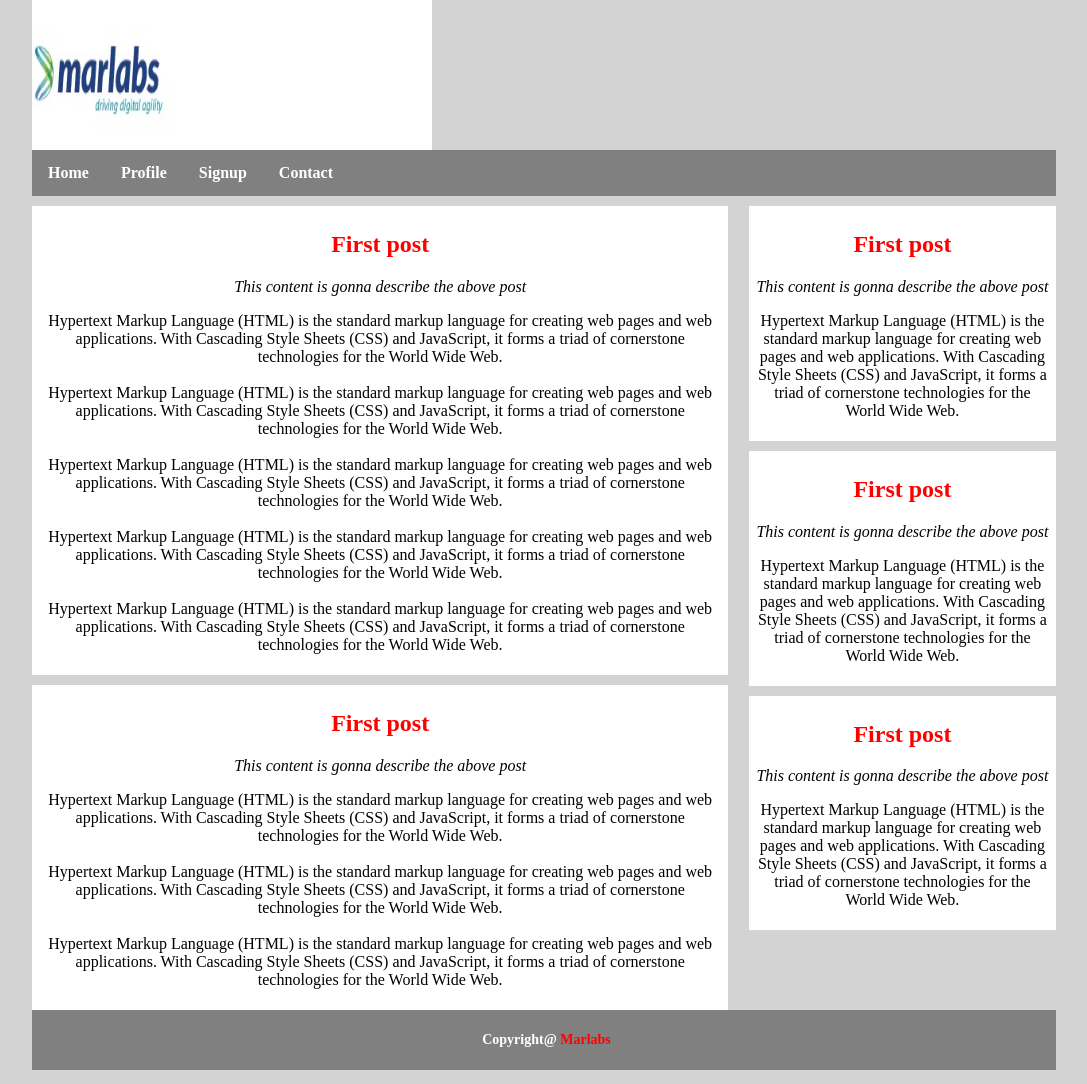
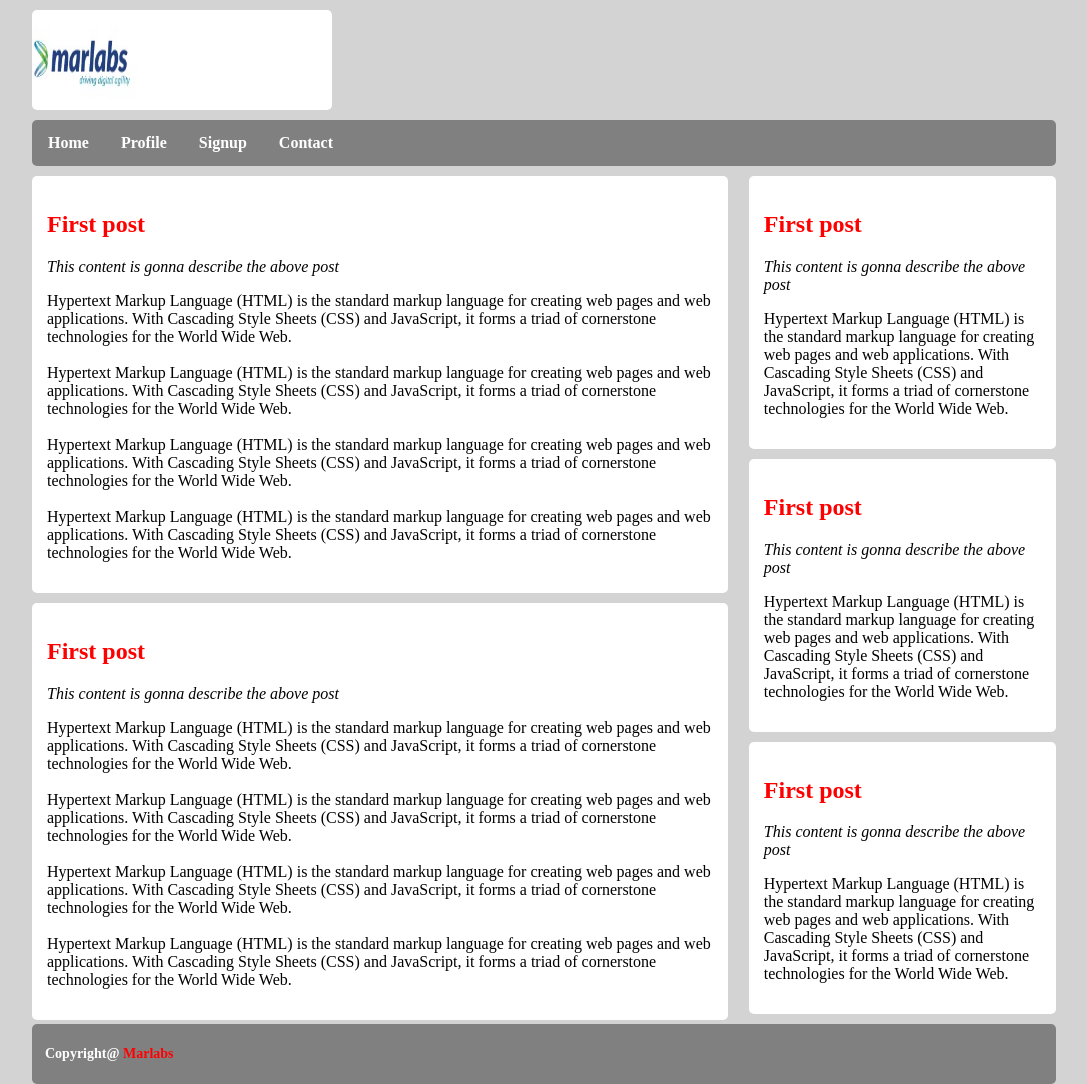
Before and after one commit to gurleenkaur16/Wireframes, a plain HTML site: page index.html in a window 1280 px wide. Shown: the whole page, without its empty margins (96-1183 px from the left). Drawn offline with Linux system fonts and the light colour scheme.

Commit message:
changes done

```diff
--- a/app.css
+++ /dev/null
@@ -1,77 +0,0 @@
-img{
-    width:400px ;
-    height:150px;
-}
-body {
-max-width: 80%;
-margin: auto;
-}
-
-ul {
-    list-style-type: none;
-    margin: 0;
-    padding: 0;
-    overflow: hidden;
-    background-color: red;
-}
-
-li {
-    float: left;
-}
-
-li a {
-    display: block;
-    color: white;
-    text-align: center;
-    padding: 14px 16px;
-    text-decoration: none;
-    font-weight: bold;
-}
-
-/* Change the link color to #111 (black) on hover */
-li a:hover {
-    background-color: darkred;
-}
-
-.left_side{
-    width: 68%;
-    float: left;
-}
-.Right_side{
-    width:30%;
-
-    float: right;
-}
-section{
-    margin-top: 10px;
-    padding: 5px;
-    text-align: center;
-    background-color: aqua;
-}
-.slider{
-    background-color: coral;
-}
-
-.footer {
-    background-color: red;
-    color: white;
-    text-align: center;
-    width: 100%;
-    float: left;
-
- }
-
- @media screen and (max-width: 600px)  {
-    body {
-        background-color:greenyellow;
-    }
-
-
-   .Right_side,.left_side{
-       float:none;
-       width: auto;
-   }
-.header ul li{
-        float:none;
-    }
-}
--- a/index.html
+++ b/index.html
@@ -25,7 +25,7 @@
 						</ul>
 					</div>
 					<div class="container">
-						<div class="left_side">
+						<div class="Left_side">
 							<section>
 								<h2 style="color:red">First post</h2>
 								<i>This content is gonna describe the above post</i>
@@ -38,9 +38,7 @@
 Hypertext Markup Language (HTML) is the standard markup language for creating web pages and web applications. With Cascading Style Sheets (CSS) and JavaScript, it forms a triad of cornerstone technologies for the World Wide Web.
 									<br/>
 									<br/>Hypertext Markup Language (HTML) is the standard markup language for creating web pages and web applications. With Cascading Style Sheets (CSS) and JavaScript, it forms a triad of cornerstone technologies for the World Wide Web.
-									<br/>
-									<br/>
-Hypertext Markup Language (HTML) is the standard markup language for creating web pages and web applications. With Cascading Style Sheets (CSS) and JavaScript, it forms a triad of cornerstone technologies for the World Wide Web.
+
 								</p>
 							</section>
 							<section>
@@ -50,6 +48,9 @@ Hypertext Markup Language (HTML) is the standard markup language for creating we
 									<br/>
 									<br/>
 	Hypertext Markup Language (HTML) is the standard markup language for creating web pages and web applications. With Cascading Style Sheets (CSS) and JavaScript, it forms a triad of cornerstone technologies for the World Wide Web.
+									<br/>
+									<br/>
+Hypertext Markup Language (HTML) is the standard markup language for creating web pages and web applications. With Cascading Style Sheets (CSS) and JavaScript, it forms a triad of cornerstone technologies for the World Wide Web.
 									<br/>
 									<br/>
 Hypertext Markup Language (HTML) is the standard markup language for creating web pages and web applications. With Cascading Style Sheets (CSS) and JavaScript, it forms a triad of cornerstone technologies for the World Wide Web.
--- a/style.css
+++ b/style.css
@@ -1,6 +1,9 @@
 img{
-    width:400px ;
-    height:150px;
+    width:300px ;
+    height:100px;
+    margin-bottom: 10px;
+     border-radius: 5px;
+     margin-top: 10px;
 }
 body {
 max-width: 80%;
@@ -8,12 +11,14 @@ margin: auto;
 background-color: lightgrey;
 }
 
+
 ul {
     list-style-type: none;
     margin: 0;
     padding: 0;
     overflow: hidden;
     background-color: grey;
+    border-radius: 5px;
 }
 
 li {
@@ -28,13 +33,11 @@ li a {
     text-decoration: none;
     font-weight: bold;
 }
-
-/* Change the link color to #111 (black) on hover */
 li a:hover {
     background-color: black;
 }
 
-.left_side{
+.Left_side{
     width: 68%;
     float: left;
 }
@@ -45,28 +48,29 @@ li a:hover {
 }
 section{
     margin-top: 10px;
-    padding: 5px;
-    text-align: center;
+    padding: 15px;
     background-color: white;
+    border-radius: 5px;
 }
 .slider{
     background-color: white;
     margin-bottom: 10px;
+    border-radius: 5px;
 }
 
 .footer {
     background-color: grey;
     color: white;
-    text-align: center;
     width: 100%;
     float: left;
+    border-radius: 5px;
 
  }
 
  @media screen and (max-width: 600px)  {
 
 
-   .Right_side,.left_side{
+   .Right_side,.Left_side{
        float:none;
        width: auto;
    }
@@ -74,153 +78,3 @@ section{
         float:none;
     }
 }
-/*body{
-  background-color: #D8D8D8;
-width: 80%;
-margin:auto;
-}
-
-ul {
-
-    list-style-type: none;
-    background-color: grey;
-    margin: 0;
-    padding: 0;
-    overflow: hidden;
-    height: 55px;
-
-}
-
-li {
-    float: left;
-}
-
-li a {
-    display: inline;
-    color: white;
-    text-align: center;
-    padding: 14px 16px;
-    text-decoration: none;
-}
-
-li a:hover {
-    background-color: #111;
-}
-
-.First-post{
-   width:70%;
-  float: left;
-
-}
-.Second-post{
-   width:28%;
-  float: right;
-
-}
-section{
-  margin-top: 10px;
-    padding: 5px;
-    text-align: center;
- background-color: pink;
-}
-.slider{
- background-color: white;
-}
-.footer{
-  background-color: grey;
-  border-radius: 5px;
-  width: 100%;
-  float: left;
-}
-
-@media screen and(max-width: 600px){
-
-.header ul li {
-  float: none;
-
-}
-.Second-post,.First-post{
-  float: none;
-  width: auto;
-}
-
-
-}
-
-
-
-
-/**{
-  margin:0;
-}
-
-#wrap{
-  border:1px solid black;
-  height:1000px;
-  width:950px;
-  margin:auto;
-}
-.header{
-  width:100%;
-  height:50px;
-  background-color: grey;
-  border-radius: 5px;
-  margin-top: 20px;
-}
-ul {
-    list-style-type: none;
-    margin: 0;
-    padding: 0;
-    overflow: hidden;
-
-}
-
-li {
-    float: left;
-}
-
-li a {
-    display: block;
-    color: white;
-    text-align: center;
-    padding: 14px 16px;
-    text-decoration: none;
-}
-
-li a:hover {
-    background-color: #111;
-}
-.main{
-  width:100%;
-  border:1px solid red;
-  margin:auto;
-  margin-top:15px;
-}
-.first{
-  width: 68%;
-  float: left;
-  background-color: pink;
-}
-.second{
-  width:28%;
-  float: right;
-  background-color: red;
-}
-#menu{
-  background-color: pink;
-  width:500px;
-  height:200px;
-  float:left;
-}
-#title{
-  color:black;
-  font-size:18px;
-  font-weight: bold;
-  padding:10px;
-
-}
-#content{
-  text-align:justify;
-  padding:10px;
-}
-*/
```
